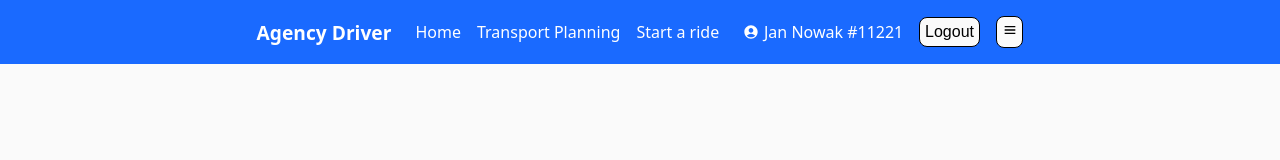
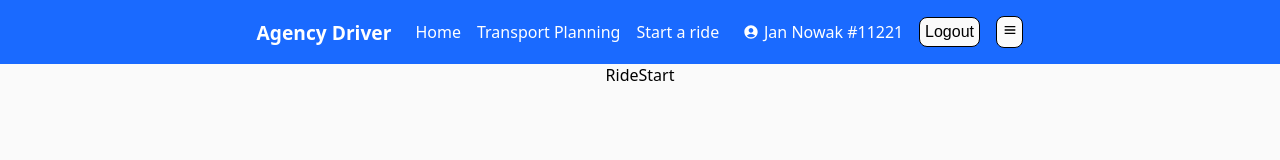
Before and after one commit to begiedz/agencyDriver, a React (Vite) app: page /rideStart in a window 1280 px wide. Shown: the top 160 px of the page. Built offline with nearby package versions, Linux system fonts and the light colour scheme.

Commit message:
add new routes & change data delivery from props at home

```diff
--- a/src/App.tsx
+++ b/src/App.tsx
@@ -4,14 +4,19 @@ import Navbar from './components/Navbar'
 
 import TransportPlanning from './components/TransportPlanning'
 import Home from './pages/Home'
+import RideStart from './pages/RideStart'
+import RideInfo from './pages/RideInfo'
+
 import { rides } from './data'
 function App() {
   return (
     <>
       <Navbar />
       <Routes>
-        <Route path='/' element={<Home />} />
+        <Route path='/' element={<Home rides={rides} />} />
         <Route path='/transportPlanning' element={<TransportPlanning rides={rides} />} />
+        <Route path='/rideStart' element={<RideStart />} />
+        <Route path='/rideInfo' element={<RideInfo />} />
       </Routes>
     </>
   )
--- a/src/pages/Home.tsx
+++ b/src/pages/Home.tsx
@@ -1,9 +1,8 @@
 import CurrentRide from "../components/CurrentRide"
 import ScrollList from "../components/ScrollList"
 
-import { rides } from "../data.ts"
 
-const Home = () => {
+const Home = ({ rides }: any) => {
   return (
     <main className="home">
       <CurrentRide rides={rides} />
--- /dev/null
+++ b/src/pages/RideInfo.tsx
@@ -0,0 +1,7 @@
+const RideInfo = () => {
+  return (
+    <div>RideInfo</div>
+  )
+}
+
+export default RideInfo
--- /dev/null
+++ b/src/pages/RideStart.tsx
@@ -0,0 +1,7 @@
+const RideStart = () => {
+  return (
+    <main>RideStart</main>
+  )
+}
+
+export default RideStart
```
